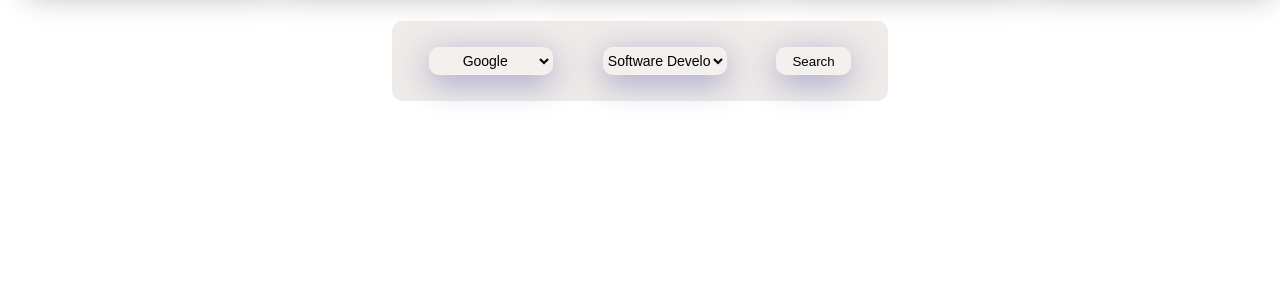
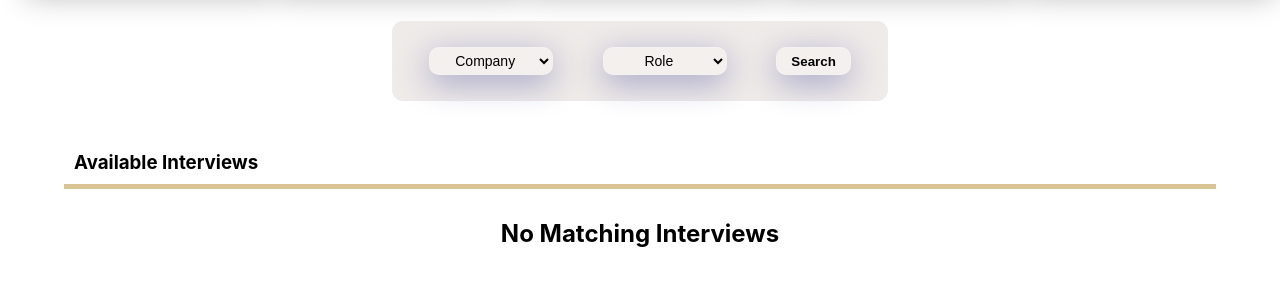
Before and after one commit to j3rintom/mock-interviewer, a React (Create React App) app in the folder client/: page /home in a window 1280 px wide. Shown: the part 454-740 px from the top of the page. Built offline with nearby package versions, Linux system fonts and the light colour scheme; no server answers; sample sign-in values are in the browser's storage; a web font is replaced by a local one.

Commit message:
added interview card

```diff
--- /dev/null
+++ b/client/src/components/InterviewCard/InterviewCard.css
@@ -0,0 +1,39 @@
+.interview-card{
+    width: 80vw;
+    height: 8vh;
+    background: rgba( 255, 255, 255, 0.25 );
+    box-shadow: 0 8px 32px 0 rgba( 31, 38, 135, 0.37 );
+    backdrop-filter: blur( 4px );
+    -webkit-backdrop-filter: blur( 4px );
+    border-radius: 10px;
+    border: 1px solid rgba( 255, 255, 255, 0.18 );
+    display: flex;
+    align-items: center;
+    justify-content: space-evenly;
+}
+
+.interview-header{
+    width: 90vw;
+    padding: 10px;
+    border-bottom: 5px solid #d8c593;
+    /* height: 15vh; */
+
+}
+.interview-card h2{
+    font-size: 1.1rem;
+}
+.interview-card button{
+    width: 100px;
+    height: 30px;
+    border: 0;
+    border-radius: 4px;
+    background-color: #d8c593;
+    color: white;
+    padding: 4px;
+    text-align: center;
+}
+
+.interview-card button:hover{
+    cursor: pointer;
+    background-color: #a7925c;
+}
--- /dev/null
+++ b/client/src/components/InterviewCard/InterviewCard.js
@@ -0,0 +1,14 @@
+import "./InterviewCard.css"
+import React from 'react'
+import NorthEastIcon from '@mui/icons-material/NorthEast';
+const InterviewCard = ({company,role}) => {
+  return (
+    <div className="interview-card">
+      <h2>{company}</h2>
+      <h2>{role}</h2>
+      <button><NorthEastIcon /></button>
+    </div>
+  )
+}
+
+export default InterviewCard
--- a/client/src/index.css
+++ b/client/src/index.css
@@ -2,6 +2,9 @@
   margin: 0;
   padding: 0;
   box-sizing: border-box;
+}
+html {
+  scroll-behavior: smooth;
 }
 body {
   margin: 0;
--- a/client/src/pages/Home/Home.css
+++ b/client/src/pages/Home/Home.css
@@ -31,6 +31,7 @@
     padding: 20px;
     display: flex;
     flex-direction: column;
+    gap: 40px;
     align-items: center;
 }
 .search-interview{
@@ -59,6 +60,7 @@
 .search-interview button{
     width: 15%;
     height: 35%;
+    font-weight: 600;
     background: rgba( 255, 255, 255, 0.25 );
     box-shadow: 0 8px 32px 0 rgba( 31, 38, 135, 0.37 );
     backdrop-filter: blur( 4px );
@@ -71,3 +73,14 @@
     color: white;
     background-color: black;
 }
+
+.interview-list{
+    width: 100vw;
+    min-height: 40vh;
+    height: max-content;
+    display: flex;
+    flex-direction: column;
+    align-items: center;
+    gap: 30px;
+
+}
--- a/client/src/pages/Home/Home.js
+++ b/client/src/pages/Home/Home.js
@@ -1,13 +1,15 @@
 import React, { useState } from 'react'
 import Card from '../../components/Card/Card'
 import Navbar2 from '../../components/Navbar2/Navbar2'
+import InterviewCard from "../../components/InterviewCard/InterviewCard"
 import "./Home.css"
 const Home = () => {
-  const [company,setCompany] = useState("")
-  const [role,setRole] = useState("")
-  const [interviews,setInterviews] = useState([])
-  const handleSearch = ()=>{
+  const [company, setCompany] = useState("")
+  const [role, setRole] = useState("")
+  const [interviews, setInterviews] = useState([])
+  const handleSearch = () => {
     // filter interviews
+    console.log(company, role);
   }
   return (
     <>
@@ -25,18 +27,29 @@ const Home = () => {
         </div>
         <div className='interview-container'>
           <div className='search-interview'>
-          <select onChange={(e)=> setCompany(e.value)}>
+            <select placeholder='Company' onChange={(e) => setCompany(e.target.value)}>
+              <option value="" disabled="disabled" selected="selected">Company</option>
               <option >Google</option>
               <option>Google</option>
               <option>Google</option>
             </select>
-          <select onChange={(e)=> setRole(e.value)}>
+            <select onChange={(e) => setRole(e.target.value)}>
+              <option value="" disabled="disabled" selected="selected">Role</option>
               <option>Software Developer</option>
               <option>Software Engineer</option>
               <option>Analyst</option>
               <option>Intern</option>
             </select>
             <button onClick={handleSearch}>Search</button>
+          </div>
+          <div className='interview-list'>
+            <div className="interview-header">
+              <h3>Available Interviews</h3>
+            </div>
+            {
+              interviews == [] ? <><InterviewCard company="Company" role="Role" />
+              <InterviewCard company="Company" role="Role" /> </>: <h2>No Matching Interviews</h2>
+            }
           </div>
         </div>
       </div>
```
Lines whose indentation alone changed are shown as unchanged.
